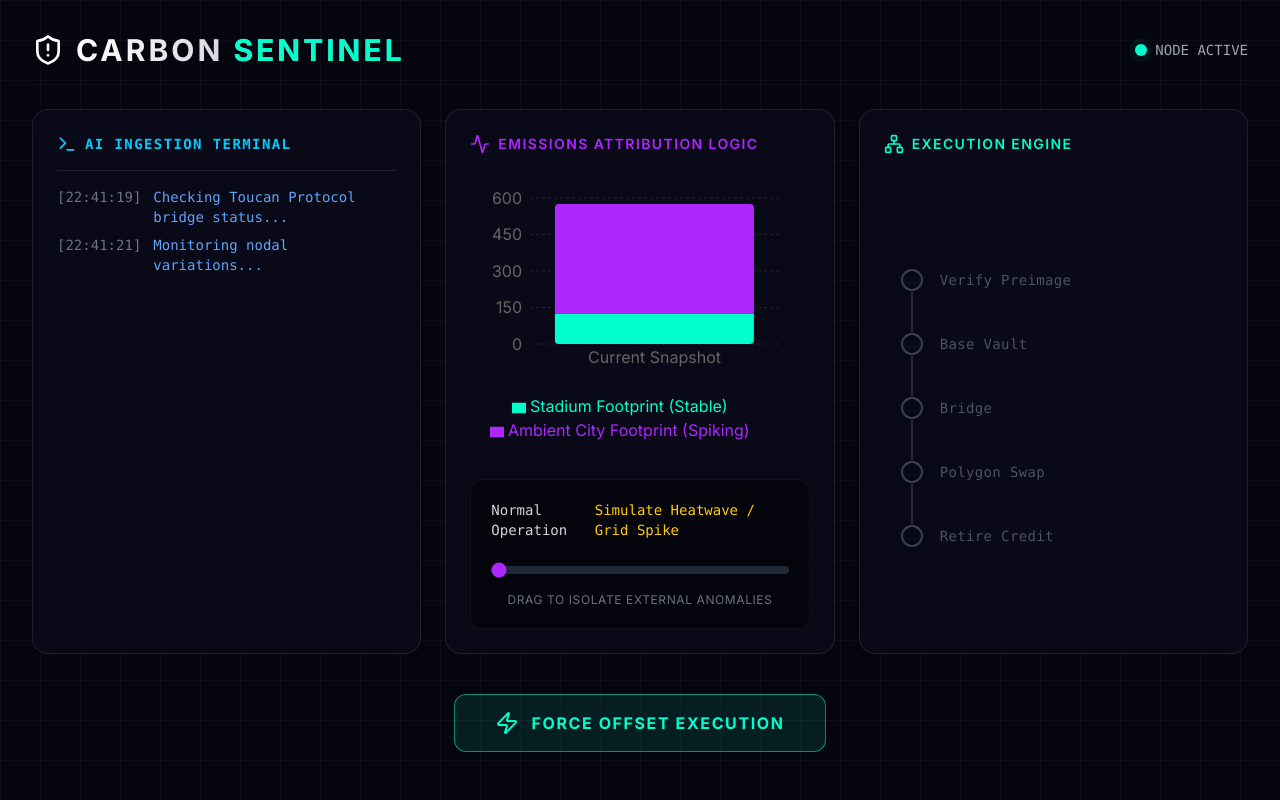
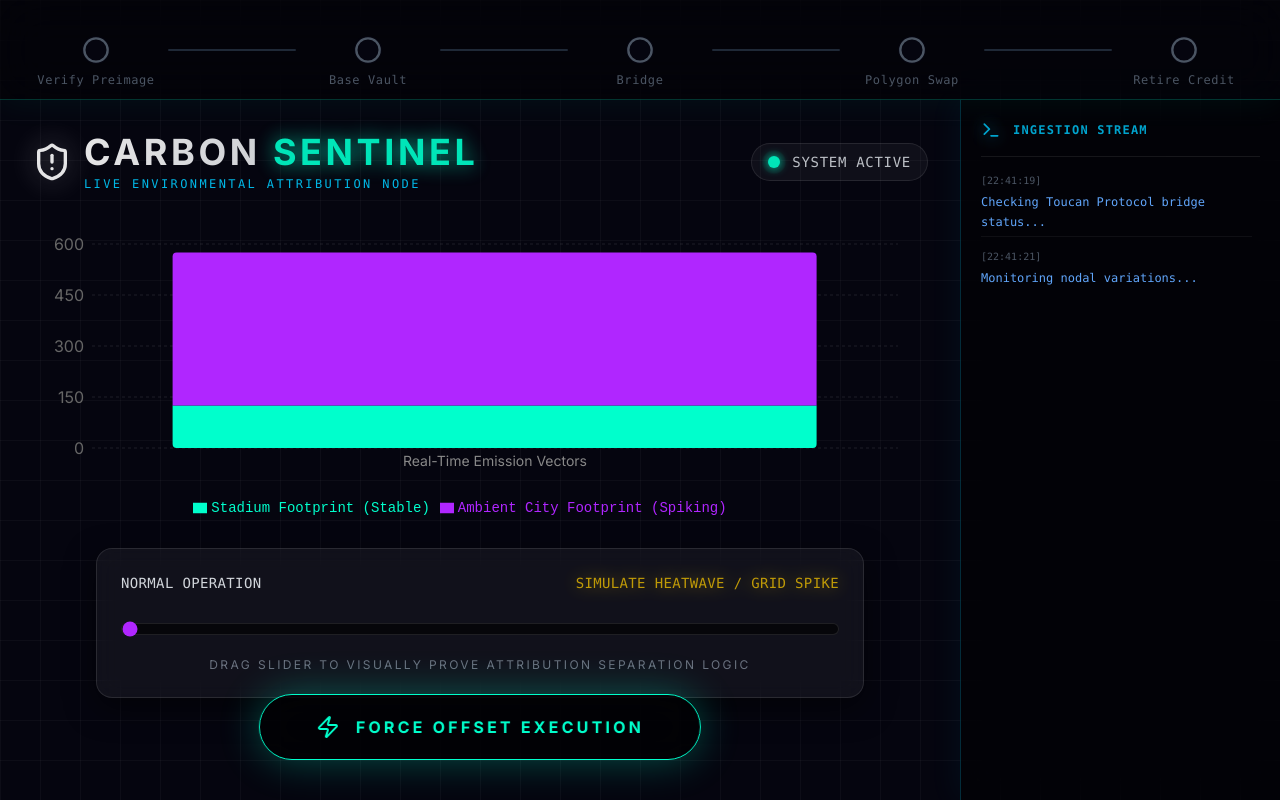
Before and after one commit to crankysmh47/FluidHack, a React (Vite) app: page / in a window 1280 px wide. Built offline with nearby package versions, Linux system fonts and the light colour scheme.

Commit message:
feat: cinematic UI transformation

```diff
--- a/src/components/charts/AttributionChart.tsx
+++ b/src/components/charts/AttributionChart.tsx
@@ -2,50 +2,45 @@
 import React, { useMemo } from 'react';
 import { BarChart, Bar, XAxis, YAxis, CartesianGrid, Tooltip, ResponsiveContainer, Legend } from 'recharts';
 import { useCarbonStore } from '../../store/useCarbonStore';
-import { Activity } from 'lucide-react';
 
 export const AttributionChart: React.FC = () => {
   const { ambientBase, stadiumBase, simulationFactor, setSimulationFactor } = useCarbonStore();
 
   const data = useMemo(() => {
-    // Stadium emissions stay relatively stable, Ambient scales drastically with the factor
     return [{
-      name: 'Current Snapshot',
+      name: 'Real-Time Emission Vectors',
       ambient: Math.round(ambientBase * simulationFactor),
       stadium: Math.round(stadiumBase + (simulationFactor * 5)),
     }];
   }, [ambientBase, stadiumBase, simulationFactor]);
 
   return (
-    <div className="bg-panel backdrop-blur-md rounded-2xl border border-white/10 p-6 h-full flex flex-col">
-      <div className="flex items-center gap-2 mb-6">
-        <Activity className="text-neon-purple w-5 h-5" />
-        <h2 className="text-neon-purple font-semibold tracking-widest uppercase text-sm">Emissions Attribution Logic</h2>
-      </div>
+    <div className="h-full flex flex-col pb-[120px]"> {/* Padding bottom to accommodate floating button */}
 
       {/* Chart */}
-      <div className="flex-grow min-h-[250px] w-full">
+      <div className="flex-grow w-full min-h-[300px]">
         <ResponsiveContainer width="100%" height="100%">
           <BarChart data={data} margin={{ top: 20, right: 30, left: 0, bottom: 5 }}>
             <CartesianGrid strokeDasharray="3 3" stroke="#ffffff1a" vertical={false} />
-            <XAxis dataKey="name" stroke="#666" tickLine={false} axisLine={false} />
+            <XAxis dataKey="name" stroke="#666" tickLine={false} axisLine={false} tick={{fill: '#888', fontSize: 14}} />
             <YAxis stroke="#666" tickLine={false} axisLine={false} />
             <Tooltip
-              cursor={{fill: 'rgba(255,255,255,0.05)'}}
-              contentStyle={{ backgroundColor: '#05050f', border: '1px solid #333', borderRadius: '8px' }}
+              cursor={{fill: 'rgba(255,255,255,0.02)'}}
+              contentStyle={{ backgroundColor: 'rgba(5,5,15,0.9)', backdropFilter: 'blur(10px)', border: '1px solid rgba(255,255,255,0.1)', borderRadius: '12px' }}
+              itemStyle={{ fontFamily: 'monospace' }}
             />
-            <Legend wrapperStyle={{ paddingTop: '20px' }} />
+            <Legend wrapperStyle={{ paddingTop: '20px', fontFamily: 'monospace', fontSize: '14px' }} />
             <Bar dataKey="stadium" name="Stadium Footprint (Stable)" stackId="a" fill="#00ffcc" radius={[0, 0, 4, 4]} />
             <Bar dataKey="ambient" name="Ambient City Footprint (Spiking)" stackId="a" fill="#b026ff" radius={[4, 4, 0, 0]} />
           </BarChart>
         </ResponsiveContainer>
       </div>
 
-      {/* Interactive Slider */}
-      <div className="mt-8 bg-black/40 p-5 rounded-xl border border-white/5">
-        <label className="flex justify-between text-sm text-gray-300 mb-4 font-mono">
-          <span>Normal Operation</span>
-          <span className="text-neon-yellow">Simulate Heatwave / Grid Spike</span>
+      {/* Embedded Slider UI */}
+      <div className="mt-6 mx-auto w-full max-w-3xl bg-white/5 backdrop-blur-md p-6 rounded-2xl border border-white/10 shadow-[0_10px_30px_rgba(0,0,0,0.5)]">
+        <label className="flex justify-between text-sm text-gray-300 mb-6 font-mono tracking-wide">
+          <span>NORMAL OPERATION</span>
+          <span className="text-neon-yellow drop-shadow-[0_0_8px_rgba(255,204,0,0.6)] animate-pulse">SIMULATE HEATWAVE / GRID SPIKE</span>
         </label>
         <input
           type="range"
@@ -54,10 +49,10 @@ export const AttributionChart: React.FC = () => {
           step="0.1"
           value={simulationFactor}
           onChange={(e) => setSimulationFactor(parseFloat(e.target.value))}
-          className="w-full h-2 bg-gray-800 rounded-lg appearance-none cursor-pointer accent-neon-purple"
+          className="w-full h-3 bg-black/60 rounded-lg appearance-none cursor-pointer accent-neon-purple border border-white/10"
         />
-        <div className="text-center mt-3 text-xs text-gray-500 uppercase tracking-wider">
-          Drag to isolate external anomalies
+        <div className="text-center mt-4 text-xs text-gray-500 uppercase tracking-[0.2em]">
+          Drag slider to visually prove attribution separation logic
         </div>
       </div>
     </div>
--- a/src/components/controls/ForceBuyButton.tsx
+++ b/src/components/controls/ForceBuyButton.tsx
@@ -8,26 +8,24 @@ export const ForceBuyButton: React.FC = () => {
   const { executeTransaction, isExecuting } = useCarbonStore();
 
   return (
-    <div className="flex justify-center w-full my-4">
     <motion.button
       whileHover={{ scale: isExecuting ? 1 : 1.05 }}
       whileTap={{ scale: isExecuting ? 1 : 0.95 }}
       onClick={executeTransaction}
       disabled={isExecuting}
-        className={`relative group overflow-hidden px-10 py-4 rounded-xl font-bold tracking-widest uppercase transition-all duration-300 flex items-center gap-3 ${
+      className={`relative group overflow-hidden px-14 py-5 rounded-full font-black tracking-[0.2em] uppercase transition-all duration-300 flex items-center gap-4 shadow-2xl ${
         isExecuting
-            ? 'bg-gray-800 text-gray-500 cursor-not-allowed border border-gray-700'
-            : 'bg-neon-green/10 text-neon-green border border-neon-green/50 hover:bg-neon-green hover:text-black hover:shadow-[0_0_30px_rgba(0,255,204,0.6)]'
+          ? 'bg-black/80 backdrop-blur-md text-gray-500 cursor-not-allowed border border-gray-700'
+          : 'bg-black/60 backdrop-blur-xl text-neon-green border border-neon-green hover:bg-neon-green hover:text-black shadow-[0_0_40px_rgba(0,255,204,0.3)] hover:shadow-[0_0_60px_rgba(0,255,204,0.6)]'
       }`}
     >
-        <Zap className={isExecuting ? "text-gray-500" : "text-current"} />
+      <Zap className={`w-6 h-6 ${isExecuting ? "text-gray-500" : "text-current"}`} />
       {isExecuting ? 'Executing Sequence...' : 'Force Offset Execution'}
 
-        {/* Shine effect */}
+      {/* Cinematic Shine effect */}
       {!isExecuting && (
         <div className="absolute top-0 -inset-full h-full w-1/2 z-5 block transform -skew-x-12 bg-gradient-to-r from-transparent to-white opacity-20 group-hover:animate-shine" />
       )}
     </motion.button>
-    </div>
   );
 };
--- a/src/components/flow/TransactionFlow.tsx
+++ b/src/components/flow/TransactionFlow.tsx
@@ -2,7 +2,7 @@
 import React from 'react';
 import { useCarbonStore } from '../../store/useCarbonStore';
 import { motion } from 'framer-motion';
-import { Network, CheckCircle, Circle } from 'lucide-react';
+import { CheckCircle, Circle } from 'lucide-react';
 
 const NODES = [
   "Verify Preimage",
@@ -17,58 +17,54 @@ export const TransactionFlow: React.FC = () => {
   const isExecuting = useCarbonStore(state => state.isExecuting);
 
   return (
-    <div className="bg-panel backdrop-blur-md rounded-2xl border border-white/10 p-6 h-full flex flex-col relative overflow-hidden">
-      {/* Background glow when executing */}
+    <div className="w-full h-full flex items-center px-8 relative overflow-hidden">
+      {/* Background execution pulse */}
       {isExecuting && (
-        <div className="absolute top-0 left-0 w-full h-1 bg-gradient-to-r from-transparent via-neon-green to-transparent opacity-50 animate-pulse" />
+        <div className="absolute inset-0 bg-gradient-to-r from-transparent via-neon-green/10 to-transparent animate-pulse pointer-events-none" />
       )}
 
-      <div className="flex items-center gap-2 mb-8">
-        <Network className="text-neon-green w-5 h-5" />
-        <h2 className="text-neon-green font-semibold tracking-widest uppercase text-sm">Execution Engine</h2>
-      </div>
-
-      <div className="flex flex-col flex-grow justify-center pl-4">
+      <div className="flex items-center justify-between w-full max-w-7xl mx-auto z-10">
         {NODES.map((node, index) => {
           const isActive = transactionStep === index;
-          const isPast = transactionStep > index || transactionStep === 5; // 5 means complete
+          const isPast = transactionStep > index || transactionStep === 5;
 
           return (
-            <div key={node} className="relative flex items-center mb-10 last:mb-0">
-              {/* Connecting Line */}
-              {index !== NODES.length - 1 && (
-                <div
-                  className={`absolute left-[11px] top-[24px] w-[2px] h-[40px] transition-colors duration-500 ${
-                    isPast ? 'bg-neon-green' : 'bg-gray-800'
-                  }`}
-                />
-              )}
-
-              {/* Node Icon */}
-              <div className="relative z-10 mr-4">
+            <React.Fragment key={node}>
+              {/* Node Item */}
+              <div className="flex flex-col items-center gap-2 relative w-32 shrink-0">
+                <div className="relative z-10 bg-background rounded-full">
                   {isPast ? (
                     <motion.div initial={{ scale: 0 }} animate={{ scale: 1 }}>
-                    <CheckCircle className="text-neon-green w-6 h-6 bg-[#05050f] rounded-full" />
+                      <CheckCircle className="text-neon-green w-7 h-7 drop-shadow-[0_0_10px_rgba(0,255,204,0.8)]" />
                     </motion.div>
                   ) : isActive ? (
                     <motion.div
                       animate={{ scale: [1, 1.2, 1] }}
                       transition={{ repeat: Infinity, duration: 1.5 }}
                     >
-                    <Circle className="text-neon-yellow w-6 h-6 fill-neon-yellow/20" />
+                      <Circle className="text-neon-yellow w-7 h-7 fill-neon-yellow/20 drop-shadow-[0_0_10px_rgba(255,204,0,0.8)]" />
                     </motion.div>
                   ) : (
-                  <Circle className="text-gray-700 w-6 h-6" />
+                    <Circle className="text-gray-600 w-7 h-7" />
                   )}
                 </div>
 
-              {/* Node Label */}
-              <span className={`font-mono text-sm tracking-wide transition-colors duration-300 ${
-                isPast ? 'text-white' : isActive ? 'text-neon-yellow font-bold drop-shadow-[0_0_8px_rgba(255,204,0,0.8)]' : 'text-gray-600'
+                <span className={`font-mono text-xs text-center tracking-wider transition-colors duration-300 absolute -bottom-6 w-[120%] ${
+                  isPast ? 'text-gray-300' : isActive ? 'text-neon-yellow font-bold drop-shadow-[0_0_5px_rgba(255,204,0,0.8)]' : 'text-gray-600'
                 }`}>
                   {node}
                 </span>
               </div>
+
+              {/* Connecting Line (Horizontal) */}
+              {index !== NODES.length - 1 && (
+                <div className="flex-1 mx-2 relative flex items-center">
+                  <div className={`w-full h-[2px] transition-colors duration-500 rounded-full ${
+                    isPast ? 'bg-neon-green shadow-[0_0_8px_rgba(0,255,204,0.6)]' : 'bg-gray-800'
+                  }`} />
+                </div>
+              )}
+            </React.Fragment>
           );
         })}
       </div>
--- a/src/components/terminal/AITerminal.tsx
+++ b/src/components/terminal/AITerminal.tsx
@@ -15,31 +15,31 @@ export const AITerminal: React.FC = () => {
   }, [logs]);
 
   return (
-    <div className="bg-panel backdrop-blur-md rounded-2xl border border-white/10 p-6 h-full flex flex-col font-mono">
-      <div className="flex items-center gap-2 mb-4 border-b border-white/10 pb-4">
-        <Terminal className="text-neon-cyan w-5 h-5" />
-        <h2 className="text-neon-cyan font-semibold tracking-widest uppercase text-sm">AI Ingestion Terminal</h2>
+    <div className="h-full flex flex-col font-mono p-5">
+      <div className="flex items-center gap-3 mb-4 border-b border-white/10 pb-4 opacity-80">
+        <Terminal className="text-neon-cyan w-5 h-5 drop-shadow-[0_0_8px_rgba(0,204,255,0.8)]" />
+        <h2 className="text-neon-cyan font-semibold tracking-widest uppercase text-xs">Ingestion Stream</h2>
       </div>
 
       <div
         ref={scrollRef}
-        className="flex-grow overflow-y-auto space-y-2 pr-2 custom-scrollbar"
+        className="flex-grow overflow-y-auto space-y-3 pr-2 custom-scrollbar"
       >
         <AnimatePresence initial={false}>
           {logs.map((log) => {
             let colorClass = "text-blue-400";
-            if (log.level === 'success') colorClass = "text-neon-green";
-            if (log.level === 'warning') colorClass = "text-neon-yellow";
+            if (log.level === 'success') colorClass = "text-neon-green drop-shadow-[0_0_5px_rgba(0,255,204,0.5)]";
+            if (log.level === 'warning') colorClass = "text-neon-yellow drop-shadow-[0_0_5px_rgba(255,204,0,0.5)]";
 
             return (
               <motion.div
                 key={log.id}
-                initial={{ opacity: 0, x: -10 }}
+                initial={{ opacity: 0, x: 20 }}
                 animate={{ opacity: 1, x: 0 }}
-                className={`text-xs sm:text-sm ${colorClass} flex gap-3`}
+                className={`text-xs ${colorClass} flex flex-col gap-1 pb-1 border-b border-white/5 last:border-0`}
               >
-                <span className="text-gray-500 shrink-0">[{log.timestamp}]</span>
-                <span>{log.message}</span>
+                <span className="text-gray-600 shrink-0 text-[10px]">[{log.timestamp}]</span>
+                <span className="leading-relaxed">{log.message}</span>
               </motion.div>
             );
           })}
--- a/src/pages/Dashboard.tsx
+++ b/src/pages/Dashboard.tsx
@@ -15,49 +15,50 @@ export const Dashboard: React.FC = () => {
   }, [initSimulation]);
 
   return (
-    <div className="min-h-screen bg-background bg-grid-pattern p-4 md:p-8 flex flex-col gap-6">
+    <div className="relative w-screen h-screen bg-background bg-grid-pattern overflow-hidden text-white font-sans">
 
-      {/* Header */}
-      <header className="flex items-center justify-between border-b border-white/5 pb-4">
-        <div className="flex items-center gap-3">
-          <ShieldAlert className="text-white w-8 h-8" />
-          <h1 className="text-3xl font-black tracking-widest text-transparent bg-clip-text bg-gradient-to-r from-white via-gray-300 to-gray-500 uppercase">
-            Carbon <span className="text-neon-green">Sentinel</span>
-          </h1>
-        </div>
-        <div className="flex items-center gap-4">
-          <div className="flex items-center gap-2">
+      {/* 🔝 TOP EDGE - Execution Engine */}
+      <div className="absolute top-0 left-0 w-full h-[100px] z-30 bg-black/40 backdrop-blur-xl border-b border-neon-green/20 shadow-[0_4px_30px_rgba(0,255,204,0.05)]">
+        <TransactionFlow />
+      </div>
+
+      {/* 🧾 RIGHT EDGE - AI Terminal */}
+      <div className="absolute top-[100px] right-0 h-[calc(100vh-100px)] w-[320px] z-20 bg-black/50 backdrop-blur-lg border-l border-neon-cyan/20 shadow-[-4px_0_30px_rgba(0,204,255,0.05)]">
+        <AITerminal />
+      </div>
+
+      {/* 📊 MAIN AREA - Chart & UI Core */}
+      <div className="absolute top-[100px] left-0 right-[320px] bottom-0 z-10 p-8 flex flex-col">
+        {/* Embedded Header */}
+        <header className="flex items-center justify-between mb-8 opacity-90">
+          <div className="flex items-center gap-3">
+            <ShieldAlert className="text-white w-10 h-10 drop-shadow-[0_0_15px_rgba(255,255,255,0.5)]" />
+            <div>
+              <h1 className="text-4xl font-black tracking-widest text-transparent bg-clip-text bg-gradient-to-r from-white via-gray-200 to-gray-500 uppercase">
+                Carbon <span className="text-neon-green drop-shadow-[0_0_10px_rgba(0,255,204,0.8)]">Sentinel</span>
+              </h1>
+              <p className="text-neon-cyan font-mono text-xs tracking-[0.2em] mt-1">LIVE ENVIRONMENTAL ATTRIBUTION NODE</p>
+            </div>
+          </div>
+          <div className="flex items-center gap-3 bg-white/5 px-4 py-2 rounded-full border border-white/10">
             <span className="relative flex h-3 w-3">
               <span className="animate-ping absolute inline-flex h-full w-full rounded-full bg-neon-green opacity-75"></span>
-              <span className="relative inline-flex rounded-full h-3 w-3 bg-neon-green"></span>
+              <span className="relative inline-flex rounded-full h-3 w-3 bg-neon-green shadow-[0_0_10px_rgba(0,255,204,1)]"></span>
             </span>
-            <span className="text-sm font-mono text-gray-400">NODE ACTIVE</span>
+            <span className="text-sm font-mono text-gray-300 tracking-wider">SYSTEM ACTIVE</span>
           </div>
-        </div>
-      </header>
+        </header>
 
-      {/* Main 3-Panel Layout */}
-      <section className="flex-grow grid grid-cols-1 lg:grid-cols-3 gap-6 h-[500px]">
-        {/* Left: Data Ingestion */}
-        <div className="lg:col-span-1 h-full">
-          <AITerminal />
-        </div>
-
-        {/* Center: Logic / Attribution */}
-        <div className="lg:col-span-1 h-full">
+        {/* Embedded Chart */}
+        <div className="flex-grow w-full relative">
           <AttributionChart />
         </div>
+      </div>
 
-        {/* Right: Execution Flow */}
-        <div className="lg:col-span-1 h-full">
-          <TransactionFlow />
-        </div>
-      </section>
-
-      {/* Action Area */}
-      <section className="mt-auto">
+      {/* ⚡ FLOATING BUTTON */}
+      <div className="absolute bottom-10 left-[calc(50%-160px)] -translate-x-1/2 z-40">
         <ForceBuyButton />
-      </section>
+      </div>
 
     </div>
   );
```
Lines whose indentation alone changed are shown as unchanged.
